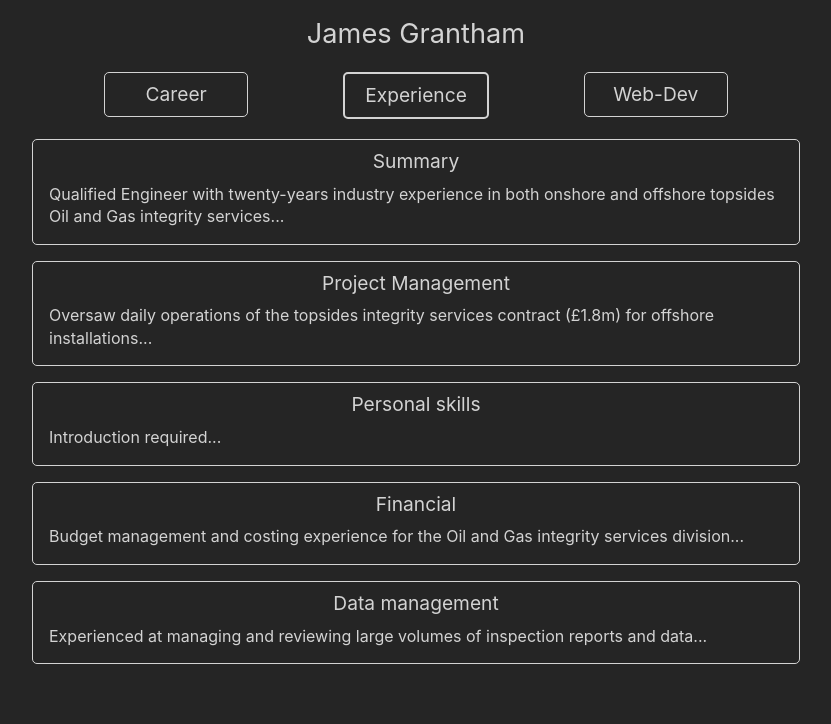
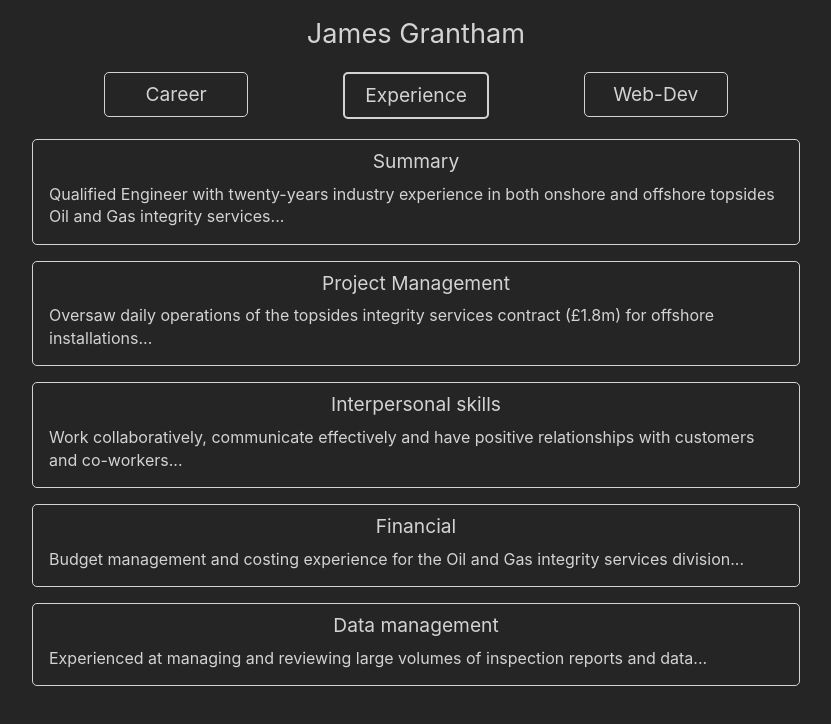
Before and after one commit to jrgrantham/james-grantham, a React (Create React App) app: page /professional in a window 1280 px wide. Shown: the top 724 px of the page, without its empty margins (224-1055 px from the left). Built offline with nearby package versions, Linux system fonts and the light colour scheme.

Commit message:
Adding to experience data

```diff
--- a/src/data/experience.js
+++ b/src/data/experience.js
@@ -21,11 +21,9 @@ export const experience = [
     display: false
   },
   {
-    title: "Personal skills",
-    introduction: 'Introduction required.',
+    title: "Interpersonal skills",
+    introduction: 'Work collaboratively, communicate effectively and have positive relationships with customers and co-workers.',
     contents: [
-      "Held technical briefings for staff mobilising offshore to ensure the work was understood prior to deployment.",
-
       "Worked in remote, hostile and challenging environments, such as flying daily (and getting stranded!) to a decommissioned oil rig North of Shetland, with limited food, no power and unpredictable weather. Demonstrates the interpersonal skills to integrate with small teams and deliver professional results in a timely manner"
     ],
     display: false
```
